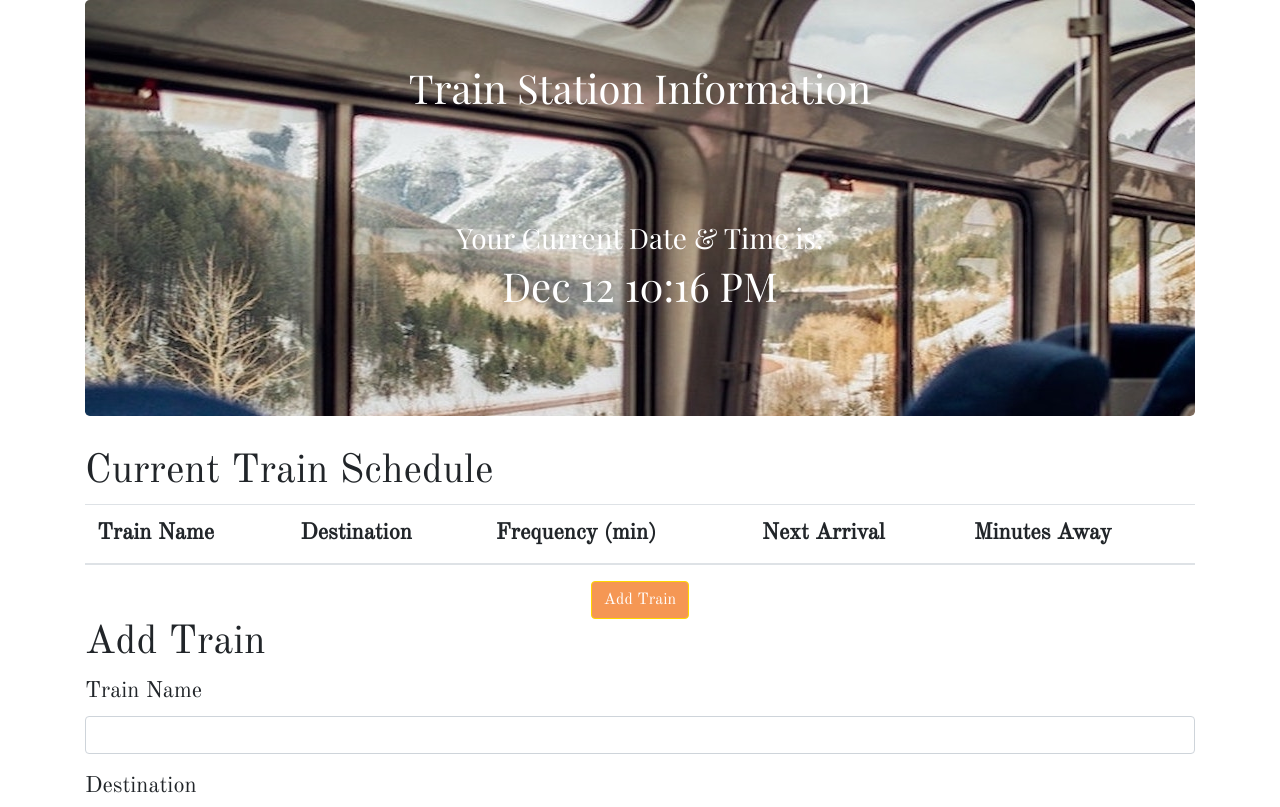
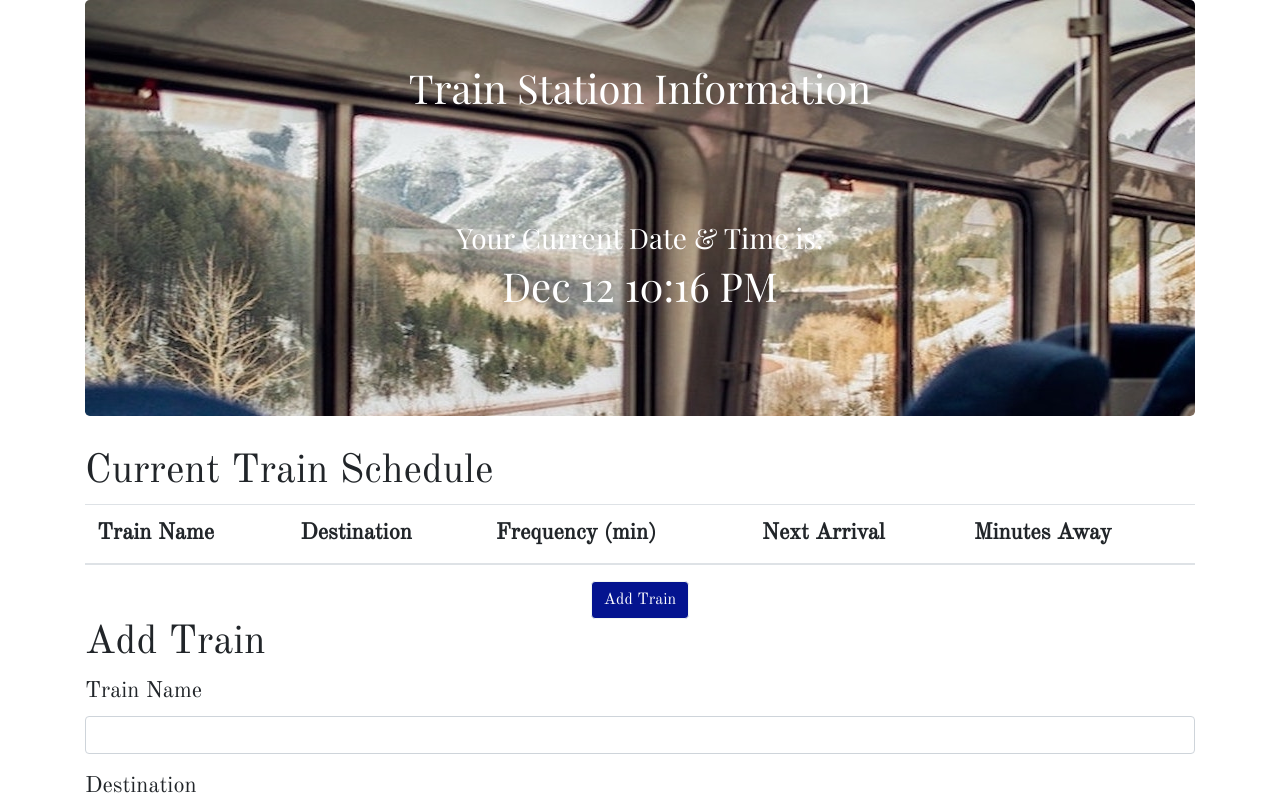
Before and after one commit to dragon-stark/Train-Time.io, a plain HTML site: page index.html in a window 1280 px wide. Shown: the top 807 px of the page. Drawn offline with nearby package versions, Linux system fonts and the light colour scheme; no server answers.

Commit message:
better button colors

```diff
--- a/Style.css
+++ b/Style.css
@@ -25,8 +25,9 @@ body {
 	color: white;
 }
 .btn {
-	background-color: rgb(245, 151, 84);
-	border-color: gold;
+	color: white;
+	background-color: rgb(4, 20, 143);
+	border-color: rgb(243, 247, 243);
 }
 .container {
 	margin-left: auto;
```
